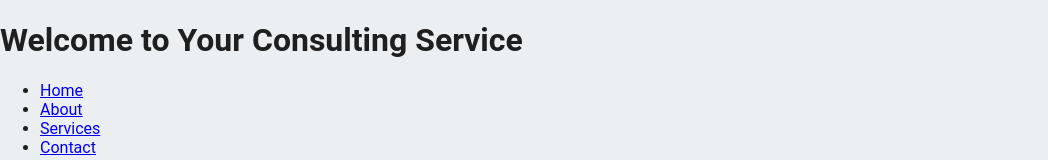
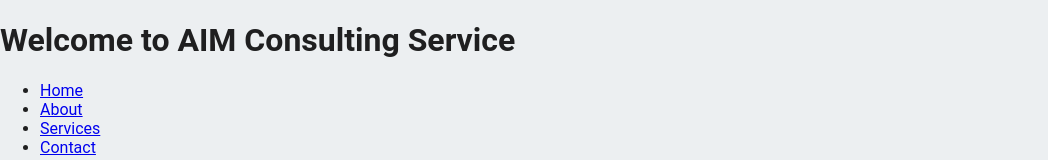
Before and after one commit to aim202/fbwebapp-demo1, a website: page public/index.html in a window 1280 px wide. Shown: the top 160 px of the page, without its empty margins (0-1048 px from the left). Drawn offline with Linux system fonts and the light colour scheme; some packages are replaced by stand-ins of ours.

Commit message:
cleaned up build script

```diff
--- a/package.json
+++ b/package.json
@@ -3,7 +3,7 @@
 	"serve": "firebase emulators:start",
 	"deploy": "firebase deploy --only hosting",
 	"dev": "next dev",
-	"build": "next build && next export",
+	"build": "",
 	"start": "next start",
 	"lint": "next link"
     },
--- a/public/index.html
+++ b/public/index.html
@@ -42,11 +42,11 @@
 <!DOCTYPE html>
 <html>
 <head>
- <title>Your Consulting Service</title>
+ <title>AIM Consulting Service</title>
 </head>
 <body>
  <header>
- <h1>Welcome to Your Consulting Service</h1>
+ <h1>Welcome to AIM Consulting Service</h1>
  </header>
  <nav>
  <ul>
```
